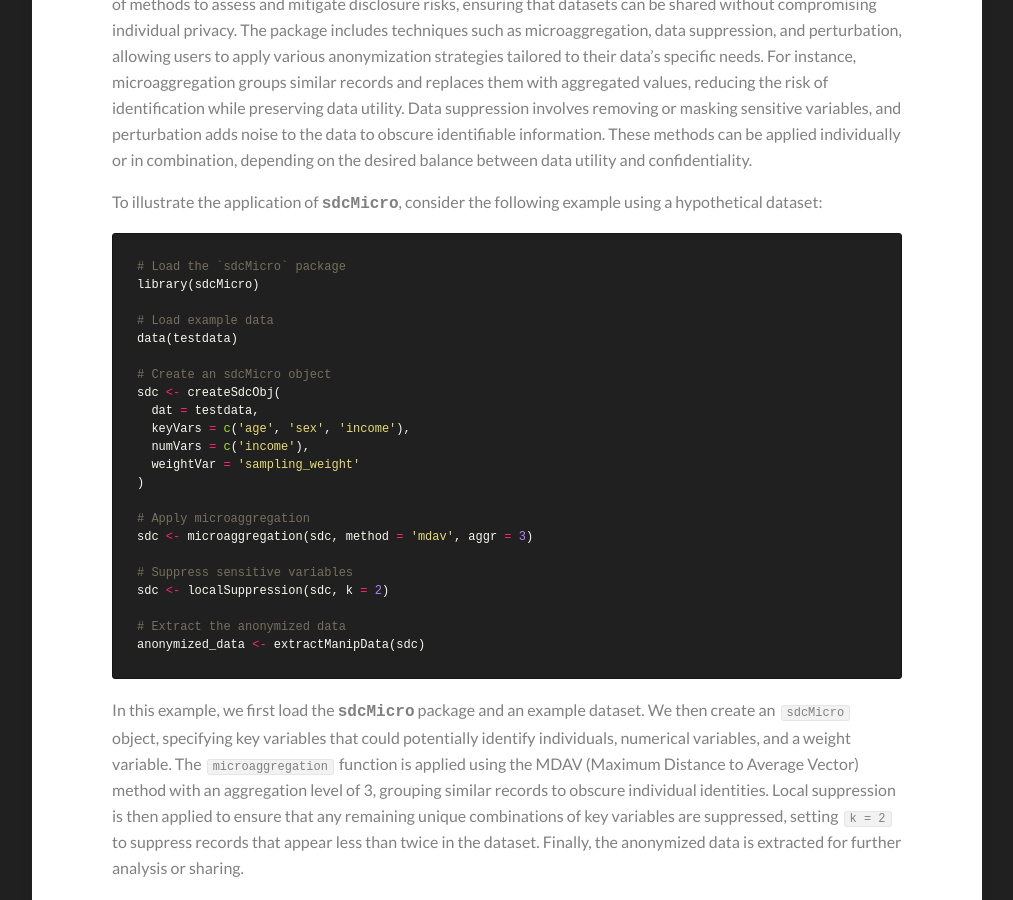
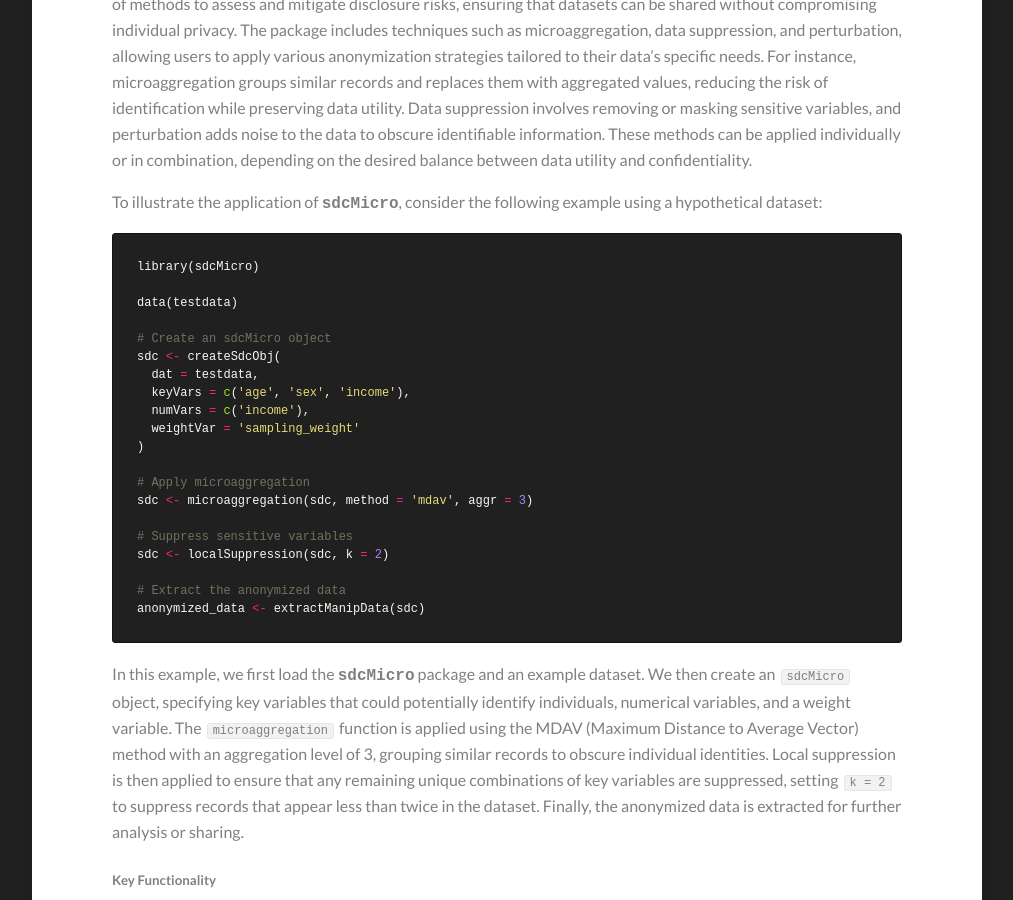
Before and after one commit to Kamran-Afzali/Kamran-Afzali.github.io, a Jekyll site: the page built from _posts/2025-12-25-anon_r_2.md, in a window 1280 px wide and 900 px high, scrolled down 1225 px. Shown: the whole window, without its empty margins (133-1146 px from the left). Built offline with Jekyll 4.4.1, drawn with Linux system fonts in a browser that asks for light colours; our own code applies the rules of GitHub Pages for plain Markdown files.

Commit message:
Update 2025-12-25-anon_r_2.md

````diff
--- a/_posts/2025-12-25-anon_r_2.md
+++ b/_posts/2025-12-25-anon_r_2.md
@@ -13,10 +13,8 @@ The **`sdcMicro`** package is used for statistical disclosure control, offering
 To illustrate the application of **`sdcMicro`**, consider the following example using a hypothetical dataset:
 
 ```r
-# Load the `sdcMicro` package
 library(sdcMicro)
 
-# Load example data
 data(testdata)
 
 # Create an sdcMicro object
````
